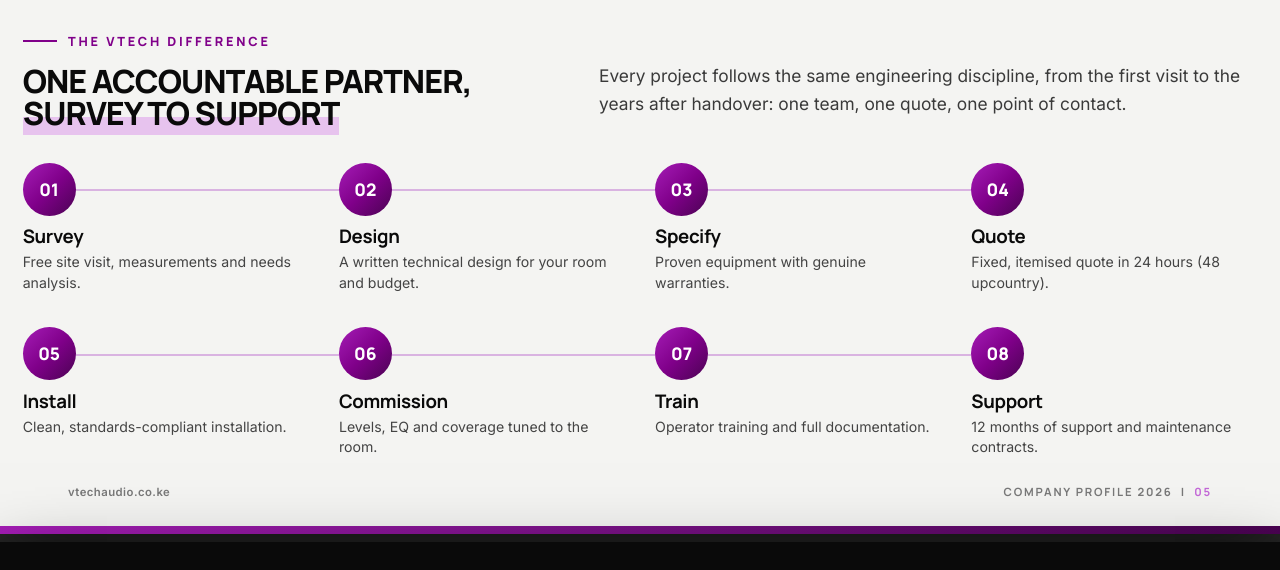
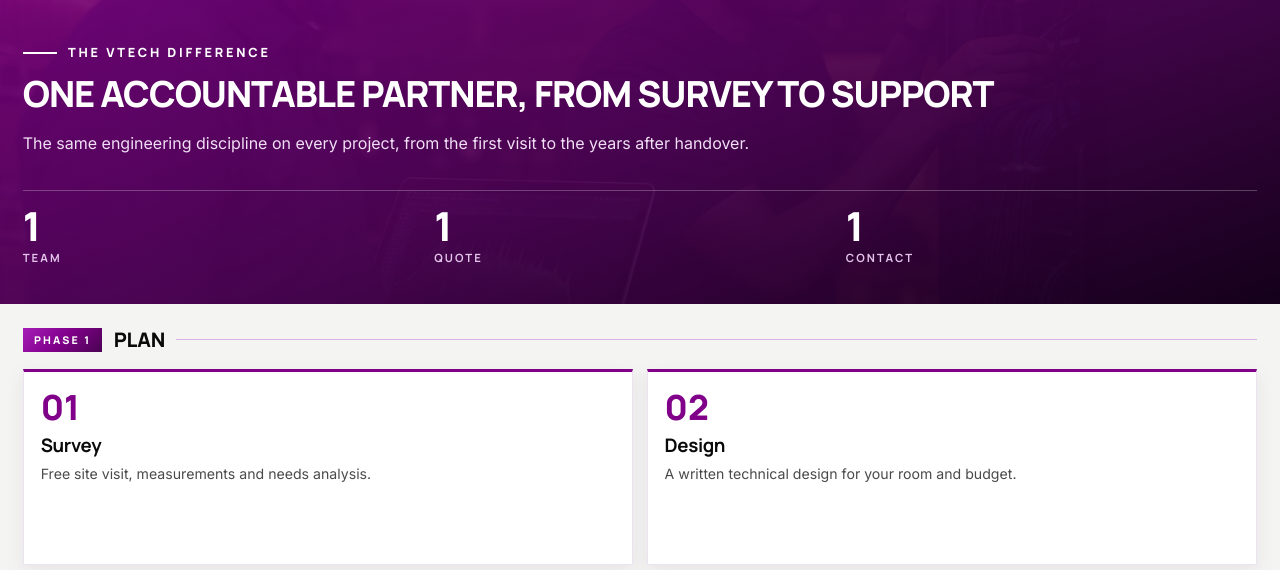
Before and after one commit to moselanto/vtechprofile, a plain HTML site: page index.html in a window 1280 px wide. Shown: the part 2984-3554 px from the top of the page. Drawn offline with Linux system fonts and the light colour scheme.

Commit message:
Profile 7.1.0: redesigned page 5 (VTECH difference) - purple photo panel, Plan/Deliver phases, 8 step cards

```diff
--- a/assets/css/profile.css
+++ b/assets/css/profile.css
@@ -209,3 +209,29 @@ img{display:block;max-width:100%}
 .case .im{height:66mm}
 .fp .th1{grid-template-columns:1fr}
 .fp1{grid-template-rows:1fr}
+
+/* v7.1 page 5: VTECH difference */
+.dpanel{position:absolute;left:0;top:0;bottom:0;width:36%;overflow:hidden;z-index:1}
+.dpanel>img{position:absolute;inset:0;width:100%;height:100%;object-fit:cover}
+.dpanel:after{content:"";position:absolute;inset:0;background:linear-gradient(160deg,rgba(128,0,138,.88) 0%,rgba(74,3,82,.94) 55%,rgba(20,0,26,.97) 100%)}
+.dpanel__in{position:relative;z-index:2;padding:9mm 12mm 0 16mm}
+.dpanel__in .eyebrow:before{background:#fff}
+.dlead{font-size:12pt;color:#f1dff5;line-height:1.55;margin-top:5mm}
+.dtrio{display:grid;grid-template-columns:repeat(3,1fr);margin-top:9mm;border-top:1px solid rgba(255,255,255,.25)}
+.dtrio div{padding-top:4mm}
+.dtrio b{display:block;font:800 30pt Manrope,sans-serif;color:#fff;line-height:1}
+.dtrio span{font:700 8.5pt Manrope,sans-serif;letter-spacing:.18em;text-transform:uppercase;color:#e3c4ea}
+.dsteps{position:absolute;left:40%;right:16mm;top:24mm;z-index:2}
+.dphase{display:flex;align-items:center;gap:3mm;margin-bottom:4mm}
+.dphase span{font:800 8pt Manrope,sans-serif;letter-spacing:.2em;text-transform:uppercase;color:#fff;background:var(--pg);padding:1.3mm 3mm}
+.dphase b{font:800 15pt Manrope,sans-serif;color:#0A0A0A;text-transform:uppercase;letter-spacing:-.01em}
+.dphase i{flex:1;height:1px;background:#d9b3e1}
+.dgrid{display:grid;grid-template-columns:repeat(4,1fr);gap:3.5mm}
+.dx{background:#fff;border:1px solid #ebe3ee;border-top:3px solid var(--p);padding:5mm 4.5mm 5mm;min-height:52mm;box-shadow:0 6px 18px rgba(74,3,82,.07)}
+.dn{display:block;font:800 30pt Manrope,sans-serif;line-height:1;color:transparent;-webkit-text-stroke:1.2px #80008A;margin-bottom:3mm;background:linear-gradient(135deg,#A51DB6,#4A0352);-webkit-background-clip:text}
+.dx h3{font-size:14pt;color:#0A0A0A;margin-bottom:2mm}
+.dx p{font-size:10.6pt;color:#4a4a4a;margin:0;line-height:1.45}
+@media screen and (max-width:1300px){.dpanel{position:relative;width:auto;margin:-24mm -6mm 6mm}.dpanel__in{padding:12mm 6mm 10mm}.dsteps{position:static}.dgrid{grid-template-columns:1fr 1fr}}
+
+.dn{color:#80008A!important;background:none!important;-webkit-text-stroke:0!important;font-size:26pt!important}
+.dphase b{white-space:nowrap}
--- a/index.html
+++ b/index.html
@@ -28,19 +28,21 @@
 <div class="ptile"><img src="assets/img/g/led-screens.jpg" alt=""><div><span>03</span><b>LED and video walls</b><small>Indoor and outdoor display supply and installation</small></div></div>
 </div>
 <div class="chips2"><span>Conference &amp; delegate systems</span><span>Video conferencing</span><span>Stage lighting</span><span>Live streaming</span><span>Digital signage</span><span>Event hire</span><span>Maintenance contracts</span></div>
-</div></section><section class="s s--light"><div class="brand"><img src="assets/img/logo-symbol-purple.png" alt="VTech Audio Kenya"></div><div class="chev"><i></i><i></i><i></i></div><div class="web">vtechaudio.co.ke</div><div class="pn">COMPANY PROFILE 2026 &nbsp;|&nbsp; <b>05</b></div>
-<div class="z top"><div class="cols" style="grid-template-columns:.9fr 1.1fr;align-items:end"><div><div class="eyebrow">The VTECH difference</div><h2 class="h2" style="color:#0A0A0A">One accountable partner, <span class="hl">survey to support</span></h2></div>
-<p class="lead">Every project follows the same engineering discipline, from the first visit to the years after handover: one team, one quote, one point of contact.</p></div>
-<div class="tl">
-<div class="tlx"><i>01</i><h3>Survey</h3><p>Free site visit, measurements and needs analysis.</p></div>
-<div class="tlx"><i>02</i><h3>Design</h3><p>A written technical design for your room and budget.</p></div>
-<div class="tlx"><i>03</i><h3>Specify</h3><p>Proven equipment with genuine warranties.</p></div>
-<div class="tlx"><i>04</i><h3>Quote</h3><p>Fixed, itemised quote in 24 hours (48 upcountry).</p></div>
-<div class="tlx"><i>05</i><h3>Install</h3><p>Clean, standards-compliant installation.</p></div>
-<div class="tlx"><i>06</i><h3>Commission</h3><p>Levels, EQ and coverage tuned to the room.</p></div>
-<div class="tlx"><i>07</i><h3>Train</h3><p>Operator training and full documentation.</p></div>
-<div class="tlx"><i>08</i><h3>Support</h3><p>12 months of support and maintenance contracts.</p></div>
-</div></div></section><section class="s"><div class="brand"><img src="assets/img/logo-symbol-white.png" alt="VTech Audio Kenya"></div><div class="chev"><i></i><i></i><i></i></div><div class="web">vtechaudio.co.ke</div><div class="pn">COMPANY PROFILE 2026 &nbsp;|&nbsp; <b>06</b></div><div class="half" style="width:40%"><img src="assets/img/g/p-linearray.jpg" alt=""></div>
+</div></section><section class="s s--light">
+<div class="dpanel"><img src="assets/img/g/p-engineers.jpg" alt=""><div class="dpanel__in">
+<div class="brand" style="position:static;margin-bottom:16mm"><img src="assets/img/logo-symbol-white.png" alt="VTech Audio Kenya"></div>
+<div class="eyebrow" style="color:#fff">The VTECH difference</div>
+<h2 class="h2" style="color:#fff;font-size:27pt">One accountable partner, from survey to support</h2>
+<p class="dlead">The same engineering discipline on every project, from the first visit to the years after handover.</p>
+<div class="dtrio"><div><b>1</b><span>Team</span></div><div><b>1</b><span>Quote</span></div><div><b>1</b><span>Contact</span></div></div>
+</div></div>
+<div class="chev"><i></i><i></i><i></i></div><div class="web" style="left:auto;right:60mm;display:none">vtechaudio.co.ke</div><div class="pn">COMPANY PROFILE 2026 &nbsp;|&nbsp; <b>05</b></div>
+<div class="dsteps">
+<div class="dphase"><span>Phase 1</span><b>Plan</b><i></i></div>
+<div class="dgrid"><div class="dx"><span class="dn">01</span><h3>Survey</h3><p>Free site visit, measurements and needs analysis.</p></div><div class="dx"><span class="dn">02</span><h3>Design</h3><p>A written technical design for your room and budget.</p></div><div class="dx"><span class="dn">03</span><h3>Specify</h3><p>Proven equipment from leading brands, genuinely warranted.</p></div><div class="dx"><span class="dn">04</span><h3>Quote</h3><p>Fixed, itemised quote in 24 hours, 48 upcountry.</p></div></div>
+<div class="dphase" style="margin-top:7mm"><span>Phase 2</span><b>Deliver</b><i></i></div>
+<div class="dgrid"><div class="dx"><span class="dn">05</span><h3>Install</h3><p>Clean, standards-compliant installation and cabling.</p></div><div class="dx"><span class="dn">06</span><h3>Commission</h3><p>Levels, EQ and coverage tuned to the room.</p></div><div class="dx"><span class="dn">07</span><h3>Train</h3><p>Operator training and full system documentation.</p></div><div class="dx"><span class="dn">08</span><h3>Support</h3><p>12 months of support plus maintenance contracts.</p></div></div>
+</div></section><section class="s"><div class="brand"><img src="assets/img/logo-symbol-white.png" alt="VTech Audio Kenya"></div><div class="chev"><i></i><i></i><i></i></div><div class="web">vtechaudio.co.ke</div><div class="pn">COMPANY PROFILE 2026 &nbsp;|&nbsp; <b>06</b></div><div class="half" style="width:40%"><img src="assets/img/g/p-linearray.jpg" alt=""></div>
 <div class="z top" style="width:58%"><div class="eyebrow">Solution pillar 01</div>
 <h2 class="h2">Professional <span class="y">audio solutions.</span></h2>
 <p class="lead" style="margin-top:4mm;font-size:10.5pt">Sound systems fail for one reason: they are specified for a spec sheet, not a space. VTECH designs every system around your venue, its acoustics, its seating and how it is used, so speech stays intelligible and music stays clean at any volume, from a 100-seat church to a stadium.</p>
```
Also changed, not shown: 1 other file.
